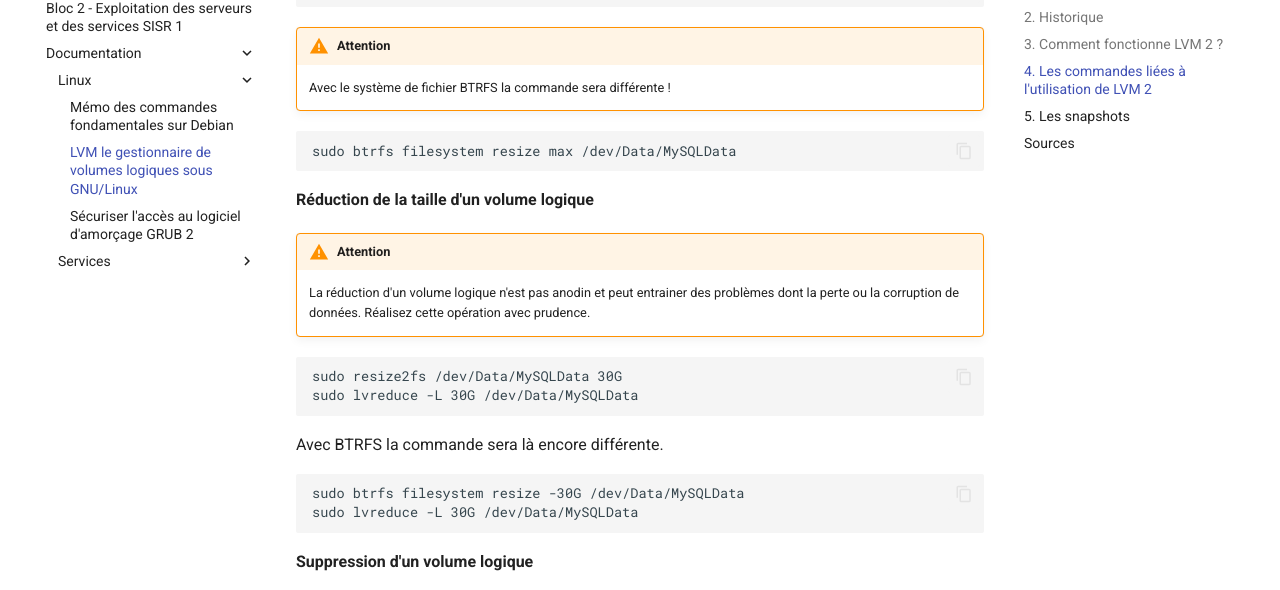
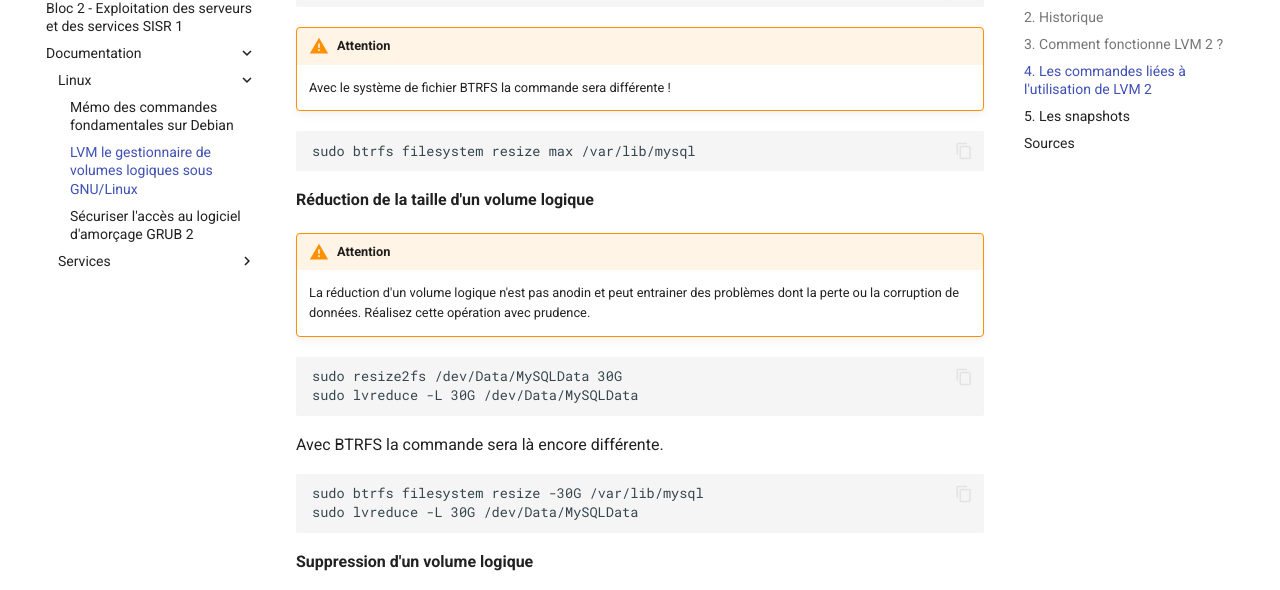
Before and after one commit to qdemouliere/sisr1, an MkDocs documentation site: the page built from docs/documentation/Linux/02--Lvm.md, in a window 1280 px wide and 900 px high, scrolled down 3678 px. Shown: the part 118-708 px from the top of the window. Built offline with MkDocs 1.6.1 and Material for MkDocs 9.7.7, drawn with Linux system fonts in a browser that asks for light colours.

Commit message:
update LVM BTRFS

````diff
--- a/docs/documentation/Linux/02--Lvm.md
+++ b/docs/documentation/Linux/02--Lvm.md
@@ -139,7 +139,7 @@ sudo resize2fs /dev/Data/MySQLData
     Avec le système de fichier BTRFS la commande sera différente !
 
 ```bash
-sudo btrfs filesystem resize max /dev/Data/MySQLData
+sudo btrfs filesystem resize max /var/lib/mysql
 ```
 
 **Réduction de la taille d'un volume logique**
@@ -155,7 +155,7 @@ sudo lvreduce -L 30G /dev/Data/MySQLData
 Avec BTRFS la commande sera là encore différente.
 
 ```bash
-sudo btrfs filesystem resize -30G /dev/Data/MySQLData
+sudo btrfs filesystem resize -30G /var/lib/mysql
 sudo lvreduce -L 30G /dev/Data/MySQLData
 ```
 
````
